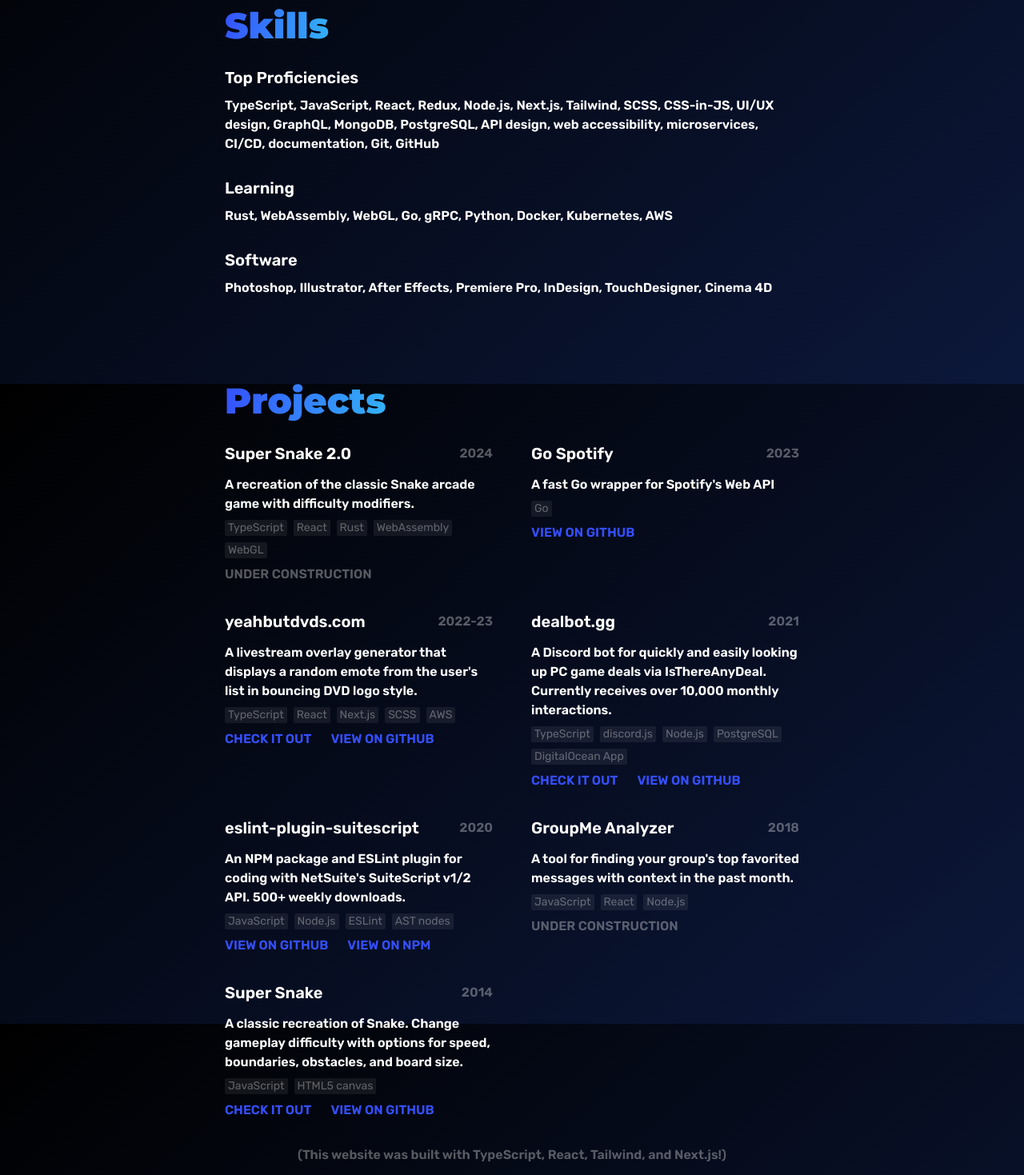
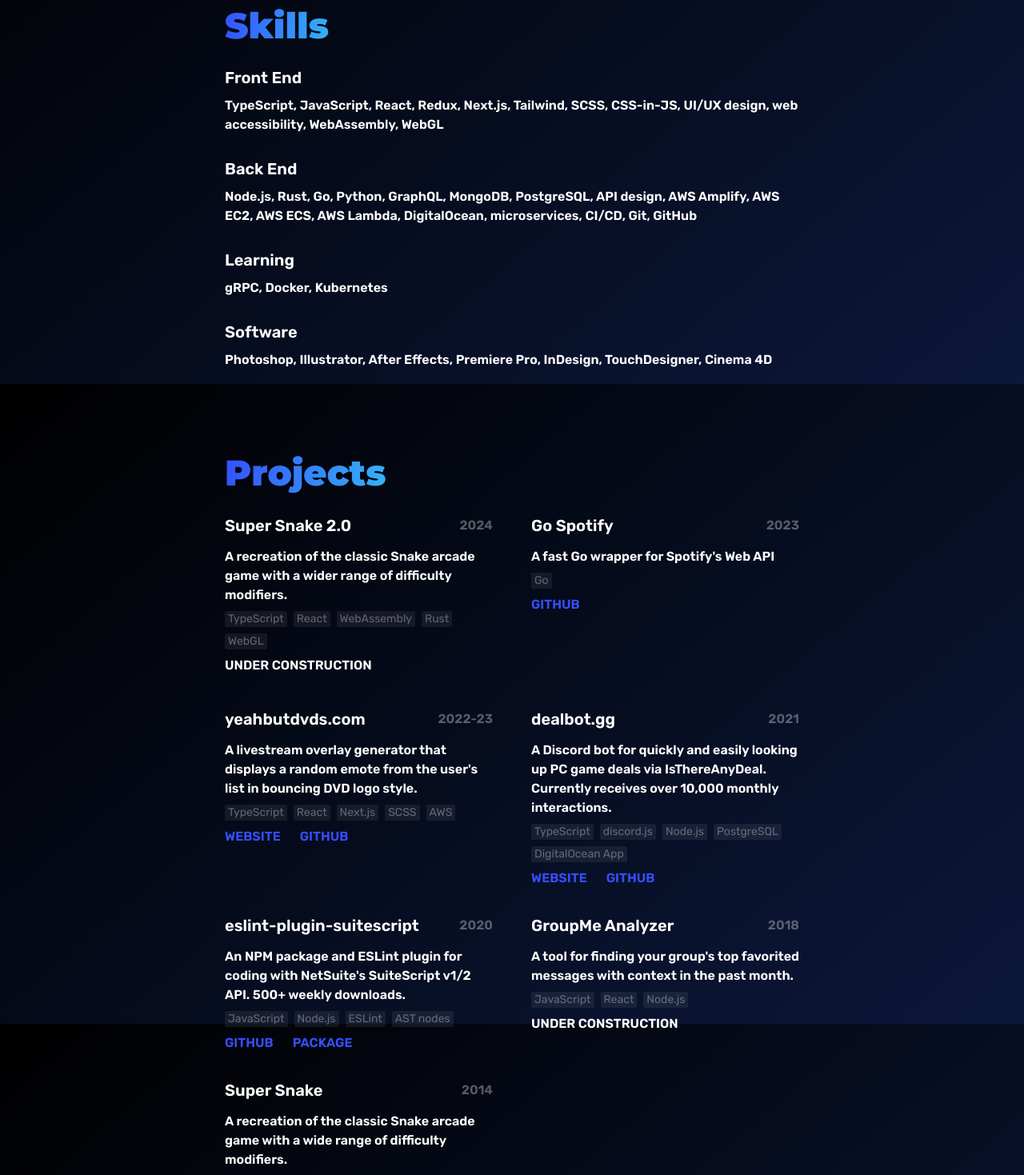
Before and after one commit to acdvs/acdvs.dev, a Next.js app: page / in a window 1280 px wide. Shown: the part 1120-2589 px from the top of the page at 80% size. Built offline with nearby package versions, Linux system fonts and the light colour scheme.

Commit message:
Update content

```diff
--- a/src/app/layout.tsx
+++ b/src/app/layout.tsx
@@ -3,15 +3,15 @@
 export const metadata = {
   title: 'Adam Davies',
   description:
-    'Adam Davies is a full stack software engineer and open-source contributor with expertise in UI and UX design.',
+    'Adam Davies is a full stack software engineer and open source contributor with expertise in UI and UX design.',
   keywords: [
     'Adam Davies',
-    'developer',
-    'web development',
-    'full stack',
     'software engineer',
     'open source',
+    'full stack',
+    'front end',
     'React',
+    'UI design',
   ],
   alternates: {
     canonical: 'https://adam-davies.me',
--- a/src/app/page.tsx
+++ b/src/app/page.tsx
@@ -15,7 +15,7 @@
                 <h1>.</h1>
               </div>
               <p className="mb-10 text-center">
-                Full stack software engineer and open-source contributor with expertise in
+                Full stack software engineer and open source contributor with expertise in
                 UI and UX design.
               </p>
               <nav>
--- a/src/components/Project.tsx
+++ b/src/components/Project.tsx
@@ -5,9 +5,9 @@
   date: string;
   description: string;
   tags?: string[];
-  demoURL?: string;
-  githubURL?: string;
-  npmURL?: string;
+  liveURL?: string;
+  sourceURL?: string;
+  packageURL?: string;
 };
 
 function Project({
@@ -15,11 +15,11 @@
   date,
   description,
   tags,
-  demoURL,
-  githubURL,
-  npmURL,
+  liveURL,
+  sourceURL,
+  packageURL,
 }: ProjectProps) {
-  const noLinks = !demoURL && !githubURL && !npmURL;
+  const noLinks = !liveURL && !sourceURL && !packageURL;
 
   return (
     <li className="mb-8 md:mb-0">
@@ -39,19 +39,19 @@
         ))}
       </ul>
       <ul className="flex">
-        {demoURL && (
+        {liveURL && (
           <li>
-            <ProjectLink url={demoURL} text="Check it out" />
+            <ProjectLink url={liveURL} text="Website" />
           </li>
         )}
-        {githubURL && (
+        {sourceURL && (
           <li>
-            <ProjectLink url={githubURL} text="View on GitHub" />
+            <ProjectLink url={sourceURL} text="GitHub" />
           </li>
         )}
-        {npmURL && (
+        {packageURL && (
           <li>
-            <ProjectLink url={npmURL} text="View on NPM" />
+            <ProjectLink url={packageURL} text="Package" />
           </li>
         )}
         {noLinks && (
@@ -70,7 +70,7 @@
 };
 
 function ProjectLink({ url, text }: LinkProps) {
-  return (
+  return url ? (
     <a
       href={url}
       target="_blank"
@@ -78,6 +78,8 @@
     >
       {text}
     </a>
+  ) : (
+    <p className="text-darkTrans1 font-bold uppercase mr-6 mb-2">{text}</p>
   );
 }
 
--- a/src/components/sections/Projects.tsx
+++ b/src/components/sections/Projects.tsx
@@ -8,39 +8,39 @@
         <Project
           title="Super Snake 2.0"
           date="2024"
-          description="A recreation of the classic Snake arcade game with difficulty modifiers."
-          tags={['TypeScript', 'React', 'Rust', 'WebAssembly', 'WebGL']}
+          description="A recreation of the classic Snake arcade game with a wider range of difficulty modifiers."
+          tags={['TypeScript', 'React', 'WebAssembly', 'Rust', 'WebGL']}
         />
         <Project
           title="Go Spotify"
           date="2023"
           description="A fast Go wrapper for Spotify's Web API"
           tags={['Go']}
-          githubURL="https://github.com/omegastreamtv/Spotify"
+          sourceURL="https://github.com/omegastreamtv/Spotify"
         />
         <Project
           title="yeahbutdvds.com"
           date="2022-23"
           description="A livestream overlay generator that displays a random emote from the user's list in bouncing DVD logo style."
           tags={['TypeScript', 'React', 'Next.js', 'SCSS', 'AWS']}
-          demoURL="https://yeahbutdvds.com/"
-          githubURL="https://github.com/omegastreamtv/YEAHBUTDVDs"
+          liveURL="https://yeahbutdvds.com"
+          sourceURL="https://github.com/omegastreamtv/YEAHBUTDVDs"
         />
         <Project
           title="dealbot.gg"
           date="2021"
           description="A Discord bot for quickly and easily looking up PC game deals via IsThereAnyDeal. Currently receives over 10,000 monthly interactions."
           tags={['TypeScript', 'discord.js', 'Node.js', 'PostgreSQL', 'DigitalOcean App']}
-          demoURL="https://dealbot.gg"
-          githubURL="https://github.com/acdvs/isthereanydeal-lookup"
+          liveURL="https://dealbot.gg"
+          sourceURL="https://github.com/acdvs/isthereanydeal-lookup"
         />
         <Project
           title="eslint-plugin-suitescript"
           date="2020"
           description="An NPM package and ESLint plugin for coding with NetSuite's SuiteScript v1/2 API. 500+ weekly downloads."
           tags={['JavaScript', 'Node.js', 'ESLint', 'AST nodes']}
-          githubURL="https://github.com/acdvs/eslint-plugin-suitescript"
-          npmURL="https://www.npmjs.com/package/eslint-plugin-suitescript"
+          sourceURL="https://github.com/acdvs/eslint-plugin-suitescript"
+          packageURL="https://www.npmjs.com/package/eslint-plugin-suitescript"
         />
         <Project
           title="GroupMe Analyzer"
@@ -51,12 +51,12 @@
         <Project
           title="Super Snake"
           date="2014"
-          description="A classic recreation of Snake. Change gameplay difficulty with options for speed, boundaries, obstacles, and board size."
+          description="A recreation of the classic Snake arcade game with a wide range of difficulty modifiers."
           tags={['JavaScript', 'HTML5 canvas']}
-          demoURL="https://supersnake.adam-davies.me"
-          githubURL="https://github.com/acdvs/super-snake"
+          liveURL="https://supersnake.adam-davies.me"
+          sourceURL="https://github.com/acdvs/super-snake"
         />
-        <p className="text-darkTrans text-center col-span-2">
+        <p className="text-darkTrans1 text-center col-span-2">
           (This website was built with TypeScript, React, Tailwind, and Next.js!)
         </p>
       </ul>
--- a/src/components/sections/Skills.tsx
+++ b/src/components/sections/Skills.tsx
@@ -4,16 +4,23 @@
   return (
     <Section title="Skills">
       <div className="mb-7">
-        <h2>Top Proficiencies</h2>
+        <h2>Front End</h2>
         <p>
-          TypeScript, JavaScript, React, Redux, Node.js, Next.js, Tailwind, SCSS,
-          CSS-in-JS, UI/UX design, GraphQL, MongoDB, PostgreSQL, API design, web
-          accessibility, microservices, CI/CD, documentation, Git, GitHub
+          TypeScript, JavaScript, React, Redux, Next.js, Tailwind, SCSS, CSS-in-JS, UI/UX
+          design, web accessibility, WebAssembly, WebGL
+        </p>
+      </div>
+      <div className="mb-7">
+        <h2>Back End</h2>
+        <p>
+          Node.js, Rust, Go, Python, GraphQL, MongoDB, PostgreSQL, API design, AWS
+          Amplify, AWS EC2, AWS ECS, AWS Lambda, DigitalOcean, microservices, CI/CD, Git,
+          GitHub
         </p>
       </div>
       <div className="mb-7">
         <h2>Learning</h2>
-        <p>Rust, WebAssembly, WebGL, Go, gRPC, Python, Docker, Kubernetes, AWS</p>
+        <p>gRPC, Docker, Kubernetes</p>
       </div>
       <div className="mb-7">
         <h2>Software</h2>
```
